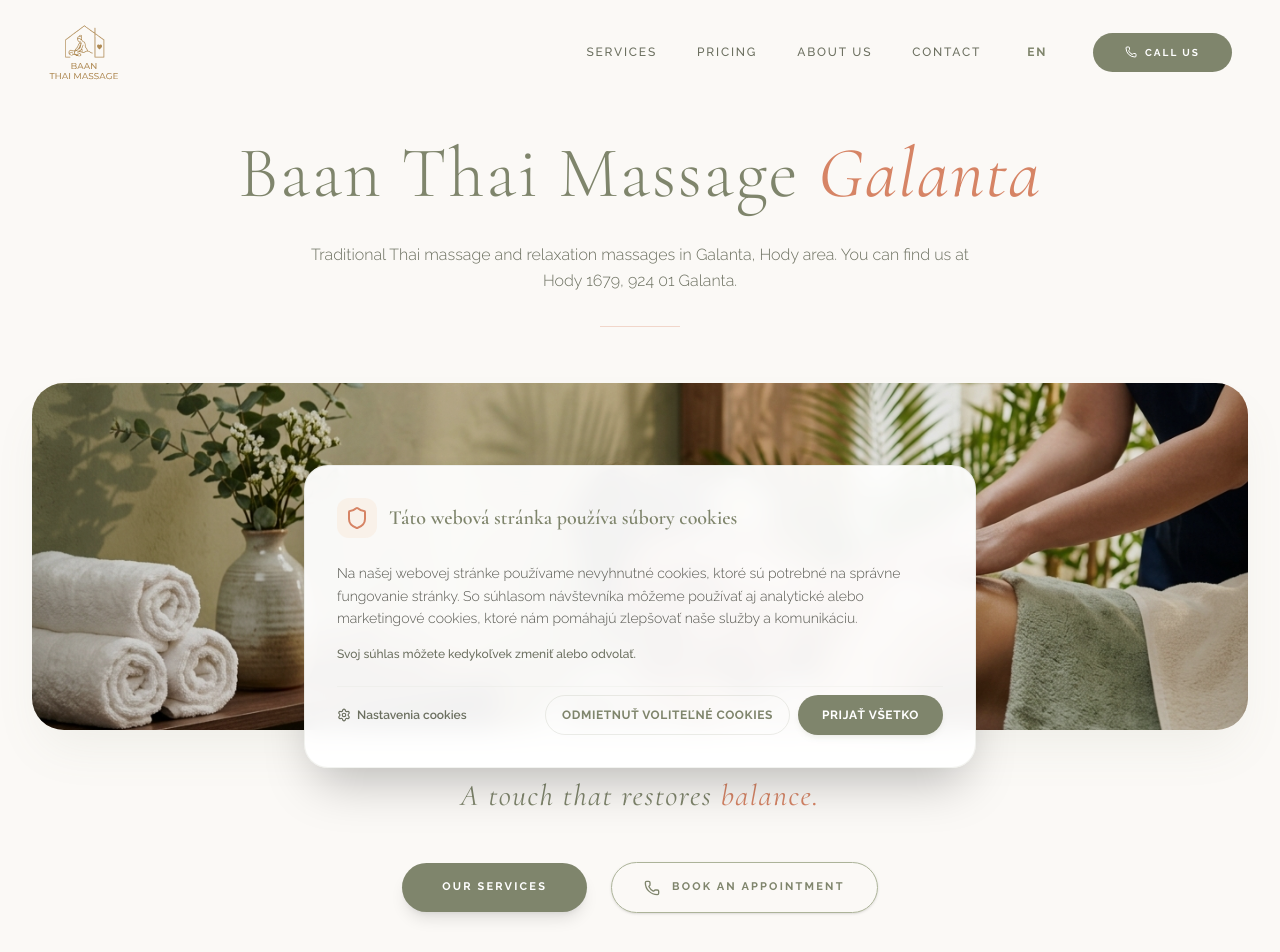
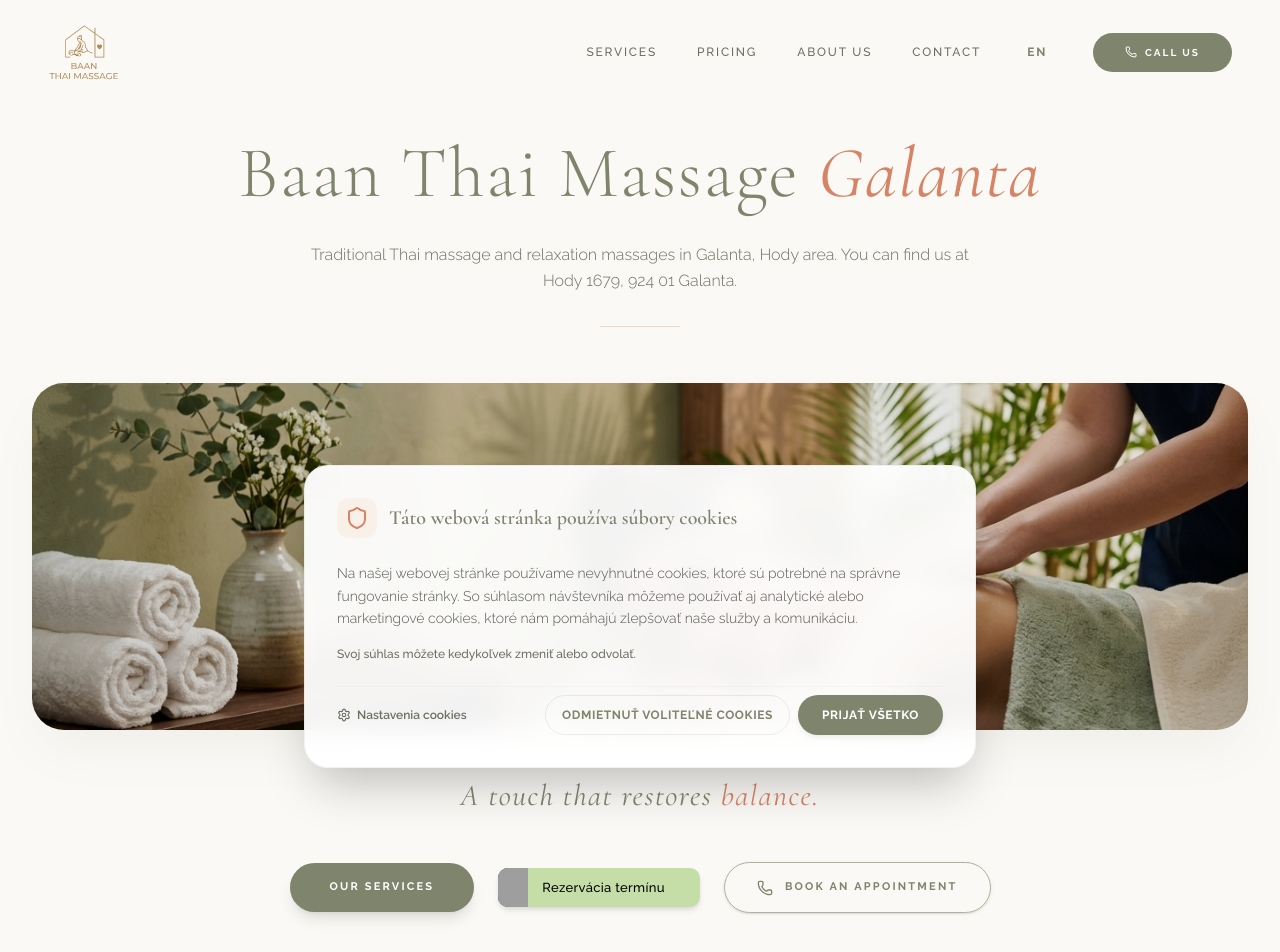
Before and after one commit to JurajSVK77/Ban-Thai-Massage-, a React (Vite) app: page / in a window 1280 px wide. Shown: the top 952 px of the page. Built offline with nearby package versions, Linux system fonts and the light colour scheme; grey boxes are pictures that could not be loaded.

Commit message:
feat: add Bookio reservation button
Integrate the Bookio booking widget link as a branded button to allow users to schedule appointments directly from the website.

```diff
--- a/src/App.tsx
+++ b/src/App.tsx
@@ -139,6 +139,42 @@
     opacity: 1,
     transition: { staggerChildren: 0.15 }
   }
+};
+
+const BookioButton = ({ className = "" }: { className?: string }) => {
+  return (
+    <a
+      target="_blank"
+      rel="noreferrer"
+      style={{
+        minHeight: '37px',
+        padding: '10px 35px 10px 40px',
+        position: 'relative',
+        display: 'inline-flex',
+        alignItems: 'center',
+        justifyContent: 'center',
+        cursor: 'pointer',
+        overflow: 'hidden',
+        textDecoration: 'none',
+        borderRadius: '10px',
+        color: '#000000',
+        backgroundColor: '#c5dea7',
+        boxShadow: '0 4px 6px -1px rgba(0, 0, 0, 0.1), 0 2px 4px -1px rgba(0, 0, 0, 0.06)'
+      }}
+      className={`hover:opacity-90 hover:scale-[1.02] active:scale-95 transition-all ${className}`}
+      href="https://services.bookio.com/baan-thai-massage-galanta/widget?lang=sk"
+    >
+      <div style={{
+        position: 'absolute',
+        left: 0,
+        top: 0,
+        height: '100%',
+        width: '30px',
+        background: '#36474f url(https://services.bookio.com/assets/b-bodka-32x32.png) no-repeat center'
+      }}></div>
+      <span className="font-medium text-[13px] tracking-wide ml-1">Rezervácia termínu</span>
+    </a>
+  );
 };
 
 function Navbar() {
@@ -314,7 +350,7 @@
           initial={{ opacity: 0, y: 20 }}
           animate={{ opacity: 1, y: 0 }}
           transition={{ duration: 1, delay: 0.4 }}
-          className="flex flex-col sm:flex-row items-center justify-center gap-4 sm:gap-6 mt-10 md:mt-12"
+          className="flex flex-col sm:flex-row flex-wrap items-center justify-center gap-4 sm:gap-6 mt-10 md:mt-12"
         >
           <motion.a
             href={`#sluzby`}
@@ -325,6 +361,9 @@
           >
             {t('hero.cta')}
           </motion.a>
+
+          <BookioButton className="w-full sm:w-auto mt-2 sm:mt-0" />
+
           <motion.a
             href={`tel:${CONTACT.phone.replace(/\s+/g, '')}`}
             whileHover={{ y: -4, scale: 1.02 }}
@@ -813,7 +852,8 @@
                 DIČ: 1131228065
               </p>
 
-              <div className="pt-8 w-full flex flex-col gap-4">
+              <div className="pt-8 w-full flex flex-col items-center gap-4">
+                <BookioButton className="w-full" />
                 <motion.a
                   href={CONTACT.mapsLink}
                   target="_blank"
```
